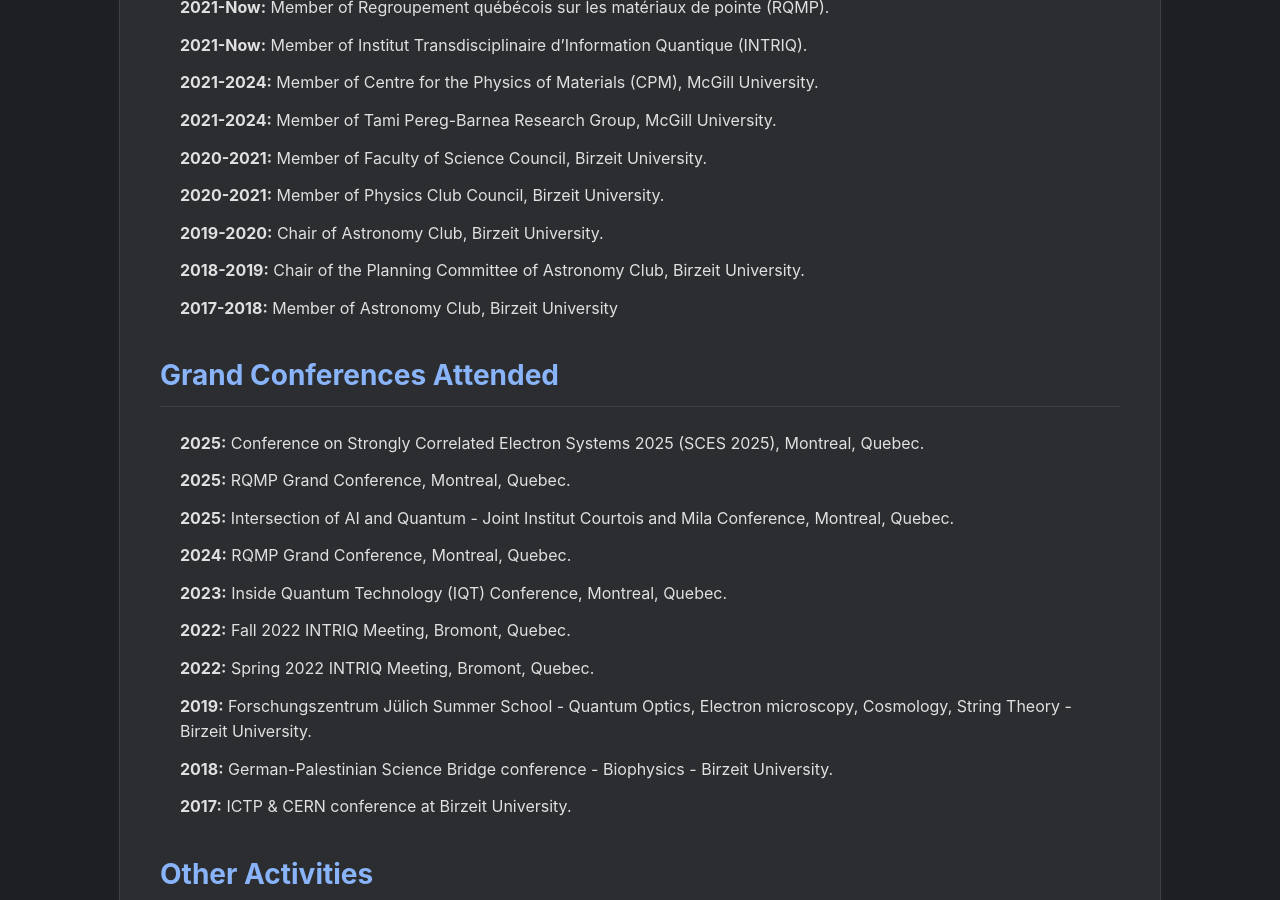
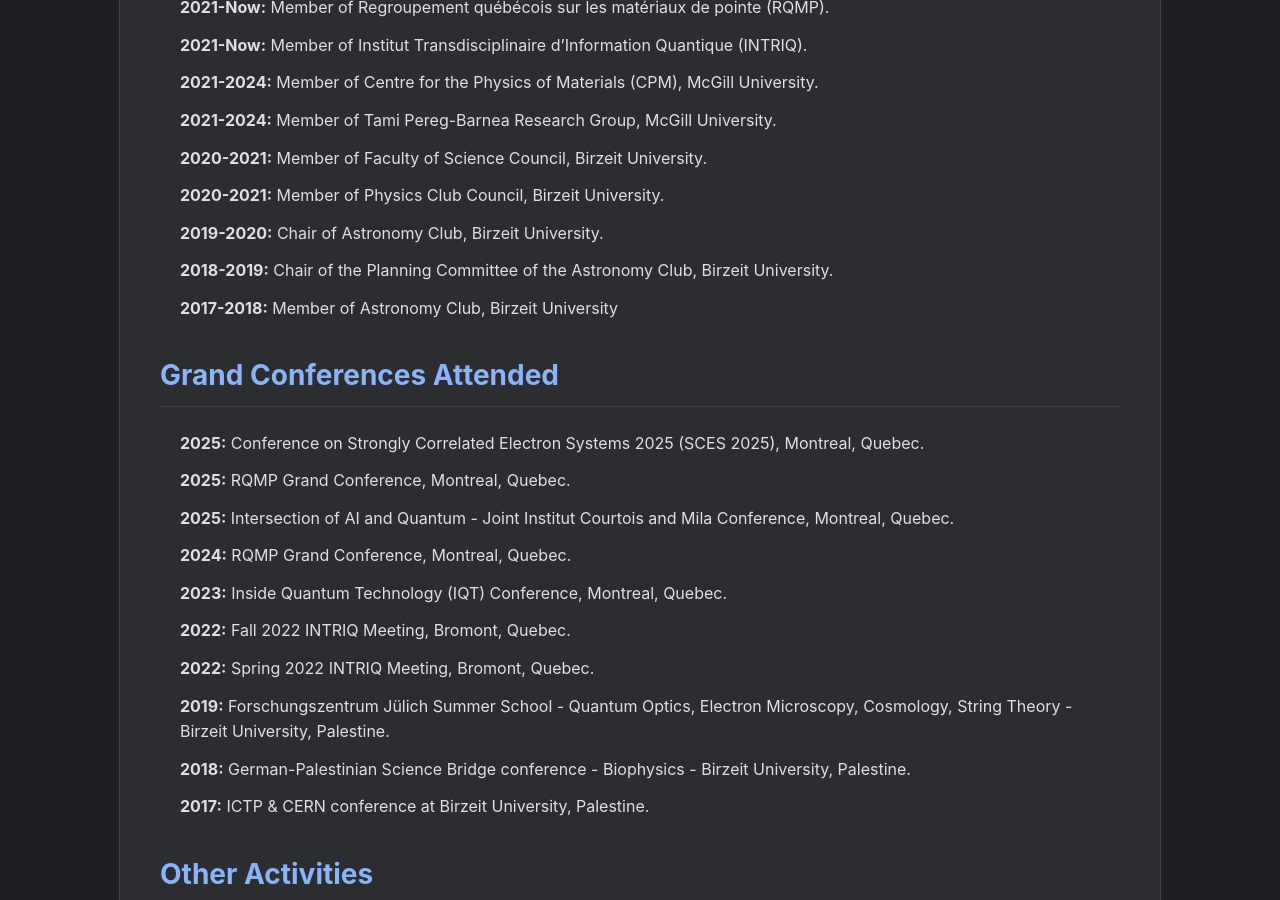
Before and after one commit to MuathHamidi/muath.hamidi, a Jekyll site: the page built from cv.md, in a window 1280 px wide and 900 px high, scrolled down 1978 px. Built offline with Jekyll 4.4.1, drawn with Linux system fonts in a browser that asks for light colours.

Commit message:
Update cv.md

```diff
--- a/cv.md
+++ b/cv.md
@@ -66,7 +66,7 @@
 *   **2020-2021:** Member of Faculty of Science Council, Birzeit University.
 *   **2020-2021:** Member of Physics Club Council, Birzeit University.
 *   **2019-2020:** Chair of Astronomy Club, Birzeit University.
-*   **2018-2019:** Chair of the Planning Committee of Astronomy Club, Birzeit University.
+*   **2018-2019:** Chair of the Planning Committee of the Astronomy Club, Birzeit University.
 *   **2017-2018:** Member of Astronomy Club, Birzeit University
 
 ## Grand Conferences Attended
@@ -77,9 +77,9 @@
 *   **2023:** Inside Quantum Technology (IQT) Conference, Montreal, Quebec.
 *   **2022:** Fall 2022 INTRIQ Meeting, Bromont, Quebec.
 *   **2022:** Spring 2022 INTRIQ Meeting, Bromont, Quebec.
-*   **2019:** Forschungszentrum Jülich Summer School - Quantum Optics, Electron microscopy, Cosmology, String Theory - Birzeit University.
-*   **2018:** German-Palestinian Science Bridge conference - Biophysics - Birzeit University.
-*   **2017:** ICTP & CERN conference at Birzeit University.
+*   **2019:** Forschungszentrum Jülich Summer School - Quantum Optics, Electron Microscopy, Cosmology, String Theory - Birzeit University, Palestine.
+*   **2018:** German-Palestinian Science Bridge conference - Biophysics - Birzeit University, Palestine.
+*   **2017:** ICTP & CERN conference at Birzeit University, Palestine.
 
 ## Other Activities
 *   **2025:** Helped organise the SCES 2025 conference (Student volunteer).
```
